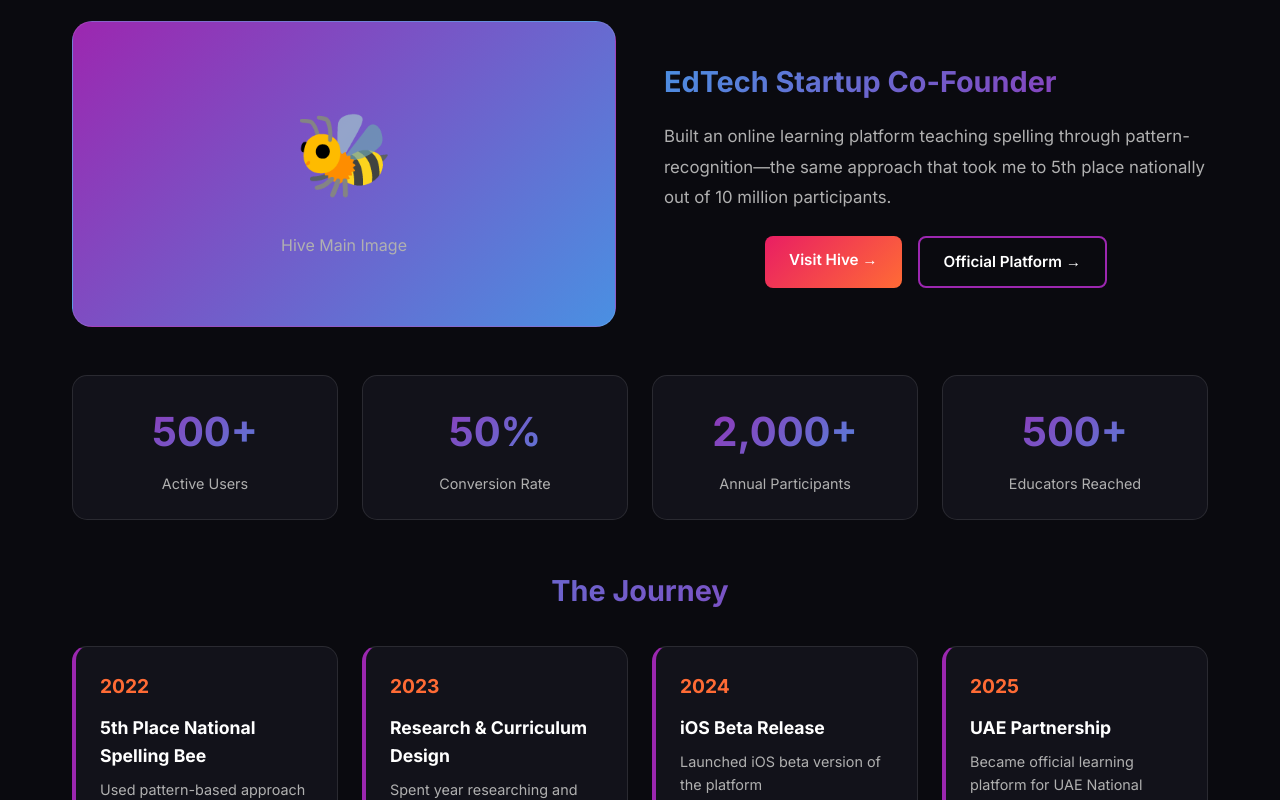
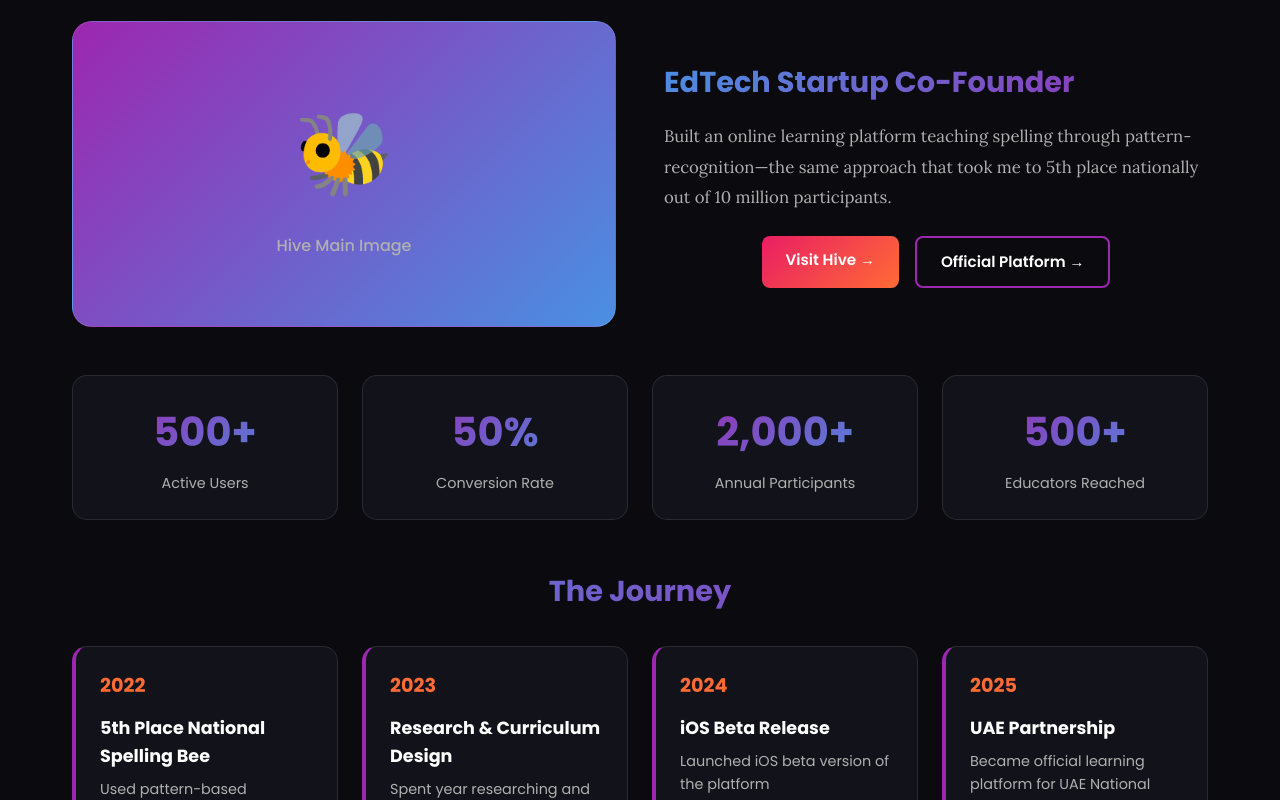
Before and after one commit to Akr1040317/ekanshPortfolio, a React (Create React App) app: page / in a window 1280 px wide. Shown: the part 1000-1800 px from the top of the page. Built offline with nearby package versions, Linux system fonts and the light colour scheme.

Commit message:
Typography: switch to Poppins + Lora fonts (Poppins UI, Lora narrative)

```diff
--- a/public/index.html
+++ b/public/index.html
@@ -34,7 +34,7 @@
     <link rel="preconnect" href="https://fonts.gstatic.com" crossorigin>
     <link rel="dns-prefetch" href="https://fonts.googleapis.com">
     <link rel="dns-prefetch" href="https://fonts.gstatic.com">
-    <link href="https://fonts.googleapis.com/css2?family=Inter:wght@400;600;700&display=swap" rel="stylesheet">
+    <link href="https://fonts.googleapis.com/css2?family=Poppins:wght@300;400;500;600;700&family=Lora:wght@400;500;600;700&display=swap" rel="stylesheet">
 
     <!-- Icons & Manifest -->
     <link rel="icon" href="/favicon.svg" type="image/svg+xml">
@@ -61,7 +61,7 @@
         display: block;
         background: #0a0a0f;
         color: #ffffff;
-        font-family: Inter, system-ui, -apple-system, 'Segoe UI', Roboto, Helvetica, Arial, sans-serif;
+        font-family: 'Poppins', system-ui, -apple-system, 'Segoe UI', Roboto, Helvetica, Arial, sans-serif;
         min-height: 100vh;
       }
 
--- a/src/App.css
+++ b/src/App.css
@@ -333,6 +333,7 @@
     line-height: 1.8;
     margin-bottom: 1.5rem;
     font-size: 1.05rem;
+    font-family: 'Lora', serif;
 }
 
 .hive-metrics {
@@ -820,6 +821,7 @@
     font-size: 0.9rem;
     line-height: 1.6;
     margin: 0;
+    font-family: 'Lora', serif;
 }
 
 .role-card-compact {
@@ -850,6 +852,7 @@
     font-size: 0.9rem;
     line-height: 1.6;
     margin: 0;
+    font-family: 'Lora', serif;
 }
 
 /* Leadership Section */
@@ -1133,6 +1136,7 @@
     color: var(--text-secondary);
     line-height: 1.8;
     font-size: 1.05rem;
+    font-family: 'Lora', serif;
 }
 
 .highlights-grid {
@@ -1199,6 +1203,7 @@
     line-height: 1.8;
     margin-bottom: 1rem;
     font-size: 1.05rem;
+    font-family: 'Lora', serif;
 }
 
 .about-contact {
--- a/src/index.css
+++ b/src/index.css
@@ -5,7 +5,7 @@
 }
 
 body {
-    font-family: 'Inter', sans-serif;
+    font-family: 'Poppins', sans-serif;
     background: #0a0a0f;
     color: #ffffff;
     line-height: 1.6;
```
